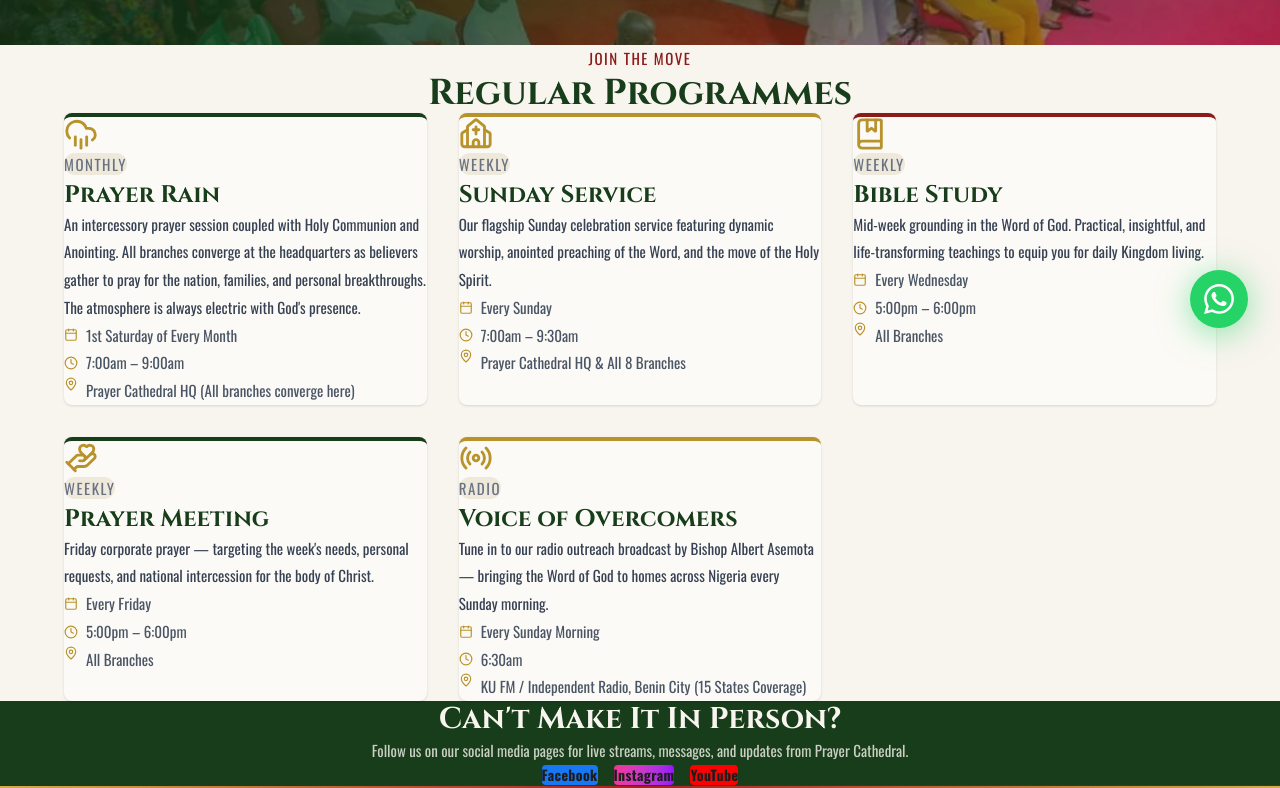
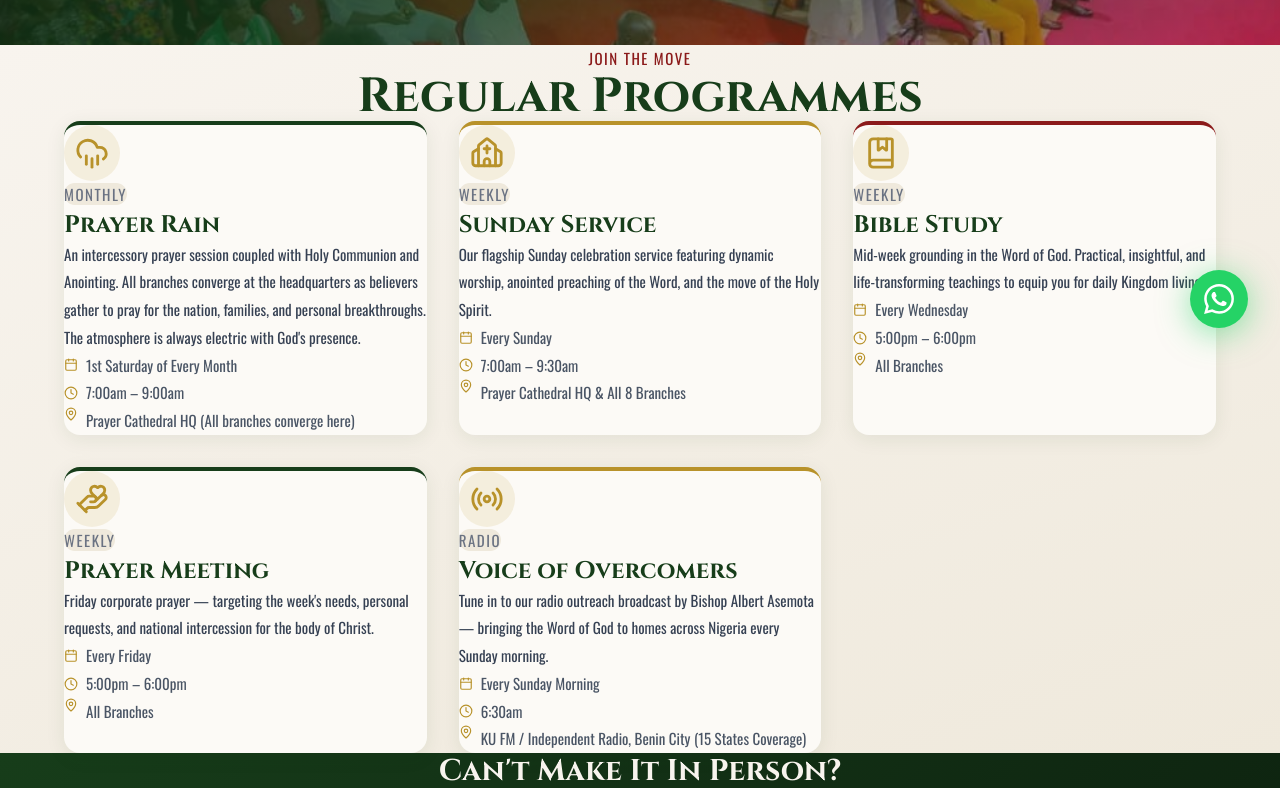
Before and after one commit to hogtechdigital-dev/ovfa-website, a Next.js app: page /events in a window 1280 px wide. Shown: the part 440-1228 px from the top of the page. Built offline with nearby package versions, Linux system fonts and the light colour scheme; a web font is replaced by a local one.

Commit message:
Add files via upload

```diff
--- a/app/contact/page.tsx
+++ b/app/contact/page.tsx
@@ -35,12 +35,12 @@ export default function ContactPage() {
         </div>
       </section>
 
-      <section className="bg-cream py-20 px-4 sm:px-8 md:px-12 lg:px-20">
+      <section className="py-20 px-4 sm:px-8 md:px-12 lg:px-20" style={{ background: "linear-gradient(160deg, #F8F4EE 0%, #EFE9DC 100%)" }}>
         <div className="grid lg:grid-cols-2 gap-14" style={{ maxWidth: 1152, margin: "0 auto" }}>
           {/* Form */}
           <div className="reveal">
             <p className="text-crimson text-xs tracking-widest uppercase font-sans mb-2">Send a Message</p>
-            <h2 className="font-display text-4xl font-bold text-forest mb-6">We'd Love to Hear from You</h2>
+            <h2 className="font-display text-4xl md:text-5xl font-bold text-forest mb-6">We'd Love to Hear from You</h2>
             <div className="divider" style={{margin:"0 0 2rem"}}></div>
             {submitted ? (
               <div className="bg-forest/10 border border-forest rounded-lg p-8 text-center">
@@ -84,7 +84,7 @@ export default function ContactPage() {
           <div className="space-y-8 reveal">
             <div>
               <p className="text-crimson text-xs tracking-widest uppercase font-sans mb-2">Reach Us Directly</p>
-              <h2 className="font-display text-4xl font-bold text-forest mb-6">Contact Information</h2>
+              <h2 className="font-display text-4xl md:text-5xl font-bold text-forest mb-6">Contact Information</h2>
               <div className="divider" style={{margin:"0 0 2rem"}}></div>
             </div>
             {[
--- a/app/events/page.tsx
+++ b/app/events/page.tsx
@@ -75,17 +75,19 @@ export default function EventsPage() {
         </div>
       </section>
 
-      <section className="bg-cream py-20 px-4 sm:px-8 md:px-12 lg:px-20">
+      <section className="py-20 px-4 sm:px-8 md:px-12 lg:px-20" style={{ background: "linear-gradient(160deg, #F8F4EE 0%, #EFE9DC 100%)" }}>
         <div style={{ maxWidth: 1152, margin: "0 auto" }}>
           <div className="text-center mb-14 reveal">
             <p className="text-crimson text-xs tracking-widest uppercase font-sans mb-2">Join the Move</p>
-            <h2 className="font-display text-4xl font-bold text-forest">Regular Programmes</h2>
+            <h2 className="font-display text-4xl md:text-5xl font-bold text-forest">Regular Programmes</h2>
             <div className="divider"></div>
           </div>
           <div className="grid md:grid-cols-2 lg:grid-cols-3 gap-8">
             {events.map((e) => (
-              <div key={e.id} className={`bg-cream-light border-t-4 ${e.color} rounded-lg p-6 card-hover reveal shadow-sm`}>
-                <div className="text-gold mb-3">{e.icon}</div>
+              <div key={e.id} className={`bg-cream-light border-t-4 ${e.color} rounded-2xl p-7 card-hover reveal`} style={{ boxShadow: "0 4px 20px rgba(23,61,26,0.08)" }}>
+                <div className="w-14 h-14 rounded-full flex items-center justify-center mb-4 icon-hover-rotate" style={{ background: "rgba(184,146,42,0.12)" }}>
+                  <span className="text-gold">{e.icon}</span>
+                </div>
                 <span className="text-xs font-sans tracking-widest uppercase text-gray-500 bg-cream-dark px-2 py-0.5 rounded-full">{e.category}</span>
                 <h3 className="font-display text-2xl font-bold text-forest mt-3 mb-2">{e.title}</h3>
                 <p className="text-gray-700 font-sans text-sm leading-relaxed mb-4">{e.description}</p>
@@ -100,7 +102,7 @@ export default function EventsPage() {
         </div>
       </section>
 
-      <section className="bg-forest py-16 px-4 sm:px-8 md:px-12 lg:px-20">
+      <section className="py-16 px-4 sm:px-8 md:px-12 lg:px-20" style={{ background: "linear-gradient(135deg, var(--forest) 0%, var(--forest3) 100%)" }}>
         <div className="text-center reveal" style={{ maxWidth: 768, margin: "0 auto" }}>
           <h3 className="font-display text-3xl font-bold text-cream mb-4">Can't Make It In Person?</h3>
           <p className="text-cream/80 font-sans mb-6">Follow us on our social media pages for live streams, messages, and updates from Prayer Cathedral.</p>
--- a/app/giving/page.tsx
+++ b/app/giving/page.tsx
@@ -41,19 +41,19 @@ export default function GivingPage() {
       </section>
 
       {/* Scripture */}
-      <section className="bg-forest py-10 px-4 sm:px-8 md:px-12 lg:px-20">
+      <section className="py-10 px-4 sm:px-8 md:px-12 lg:px-20" style={{ background: "linear-gradient(135deg, var(--forest) 0%, var(--forest3) 100%)" }}>
         <div className="text-center text-cream reveal" style={{ maxWidth: 768, margin: "0 auto" }}>
           <p className="font-display text-2xl italic">"Give, and it shall be given unto you; good measure, pressed down, and shaken together, and running over..."</p>
           <p className="text-gold text-sm font-sans mt-3">— Luke 6:38</p>
         </div>
       </section>
 
-      <section className="bg-cream py-20 px-4 sm:px-8 md:px-12 lg:px-20">
+      <section className="py-20 px-4 sm:px-8 md:px-12 lg:px-20" style={{ background: "linear-gradient(160deg, #F8F4EE 0%, #EFE9DC 100%)" }}>
         <div className="grid lg:grid-cols-2 gap-14" style={{ maxWidth: 1152, margin: "0 auto" }}>
           {/* Form */}
           <div className="reveal">
             <p className="text-crimson text-xs tracking-widest uppercase font-sans mb-2">Online Giving</p>
-            <h2 className="font-display text-4xl font-bold text-forest mb-6">Make a Donation</h2>
+            <h2 className="font-display text-4xl md:text-5xl font-bold text-forest mb-6">Make a Donation</h2>
             <div className="divider" style={{margin:"0 0 2rem"}}></div>
 
             {submitted ? (
@@ -107,7 +107,7 @@ export default function GivingPage() {
           <div className="space-y-8 reveal">
             <div>
               <p className="text-crimson text-xs tracking-widest uppercase font-sans mb-2">Alternative</p>
-              <h2 className="font-display text-4xl font-bold text-forest mb-6">Bank Transfer</h2>
+              <h2 className="font-display text-4xl md:text-5xl font-bold text-forest mb-6">Bank Transfer</h2>
               <div className="divider" style={{margin:"0 0 2rem"}}></div>
             </div>
             <div style={{ display: "flex", flexDirection: "column", gap: 20 }}>
--- a/app/members/page.tsx
+++ b/app/members/page.tsx
@@ -2,7 +2,7 @@
 import Image from "next/image";
 import { useState } from "react";
 import { supabase } from "@/lib/supabase";
-import { User, Lock, UserPlus, BookOpen, Megaphone, Wallet, Calendar } from "lucide-react";
+import { User, Lock, UserPlus, BookOpen, Megaphone, Wallet, Calendar, Info } from "lucide-react";
 
 type Mode = "login" | "register";
 
@@ -58,11 +58,11 @@ export default function MembersPage() {
         </div>
       </section>
 
-      <section className="bg-cream py-20 px-4 sm:px-8 md:px-12 lg:px-20">
+      <section className="py-20 px-4 sm:px-8 md:px-12 lg:px-20" style={{ background: "linear-gradient(160deg, #F8F4EE 0%, #EFE9DC 100%)" }}>
         <div style={{ maxWidth: 512, margin: "0 auto" }}>
           {/* How it works info box */}
-          <div className="bg-cream-dark border-l-4 border-gold rounded-r-lg p-6 mb-8 reveal">
-            <h4 className="font-display text-lg font-bold text-forest mb-2">ℹ️ How the Members Portal Works</h4>
+          <div className="bg-cream-dark border-l-4 border-gold rounded-2xl p-6 mb-8 reveal card-hover" style={{ boxShadow: "0 4px 20px rgba(23,61,26,0.06)" }}>
+            <h4 className="font-display text-lg font-bold text-forest mb-2 flex items-center gap-2"><Info size={18} className="text-gold" />How the Members Portal Works</h4>
             <p className="text-sm font-sans text-gray-700 leading-relaxed">
               <strong>New members:</strong> Click <em>Register</em>, fill in your details and submit. Your account will show as <em>pending</em> until the admin approves it — you&apos;ll be notified by email once approved.
             </p>
```
